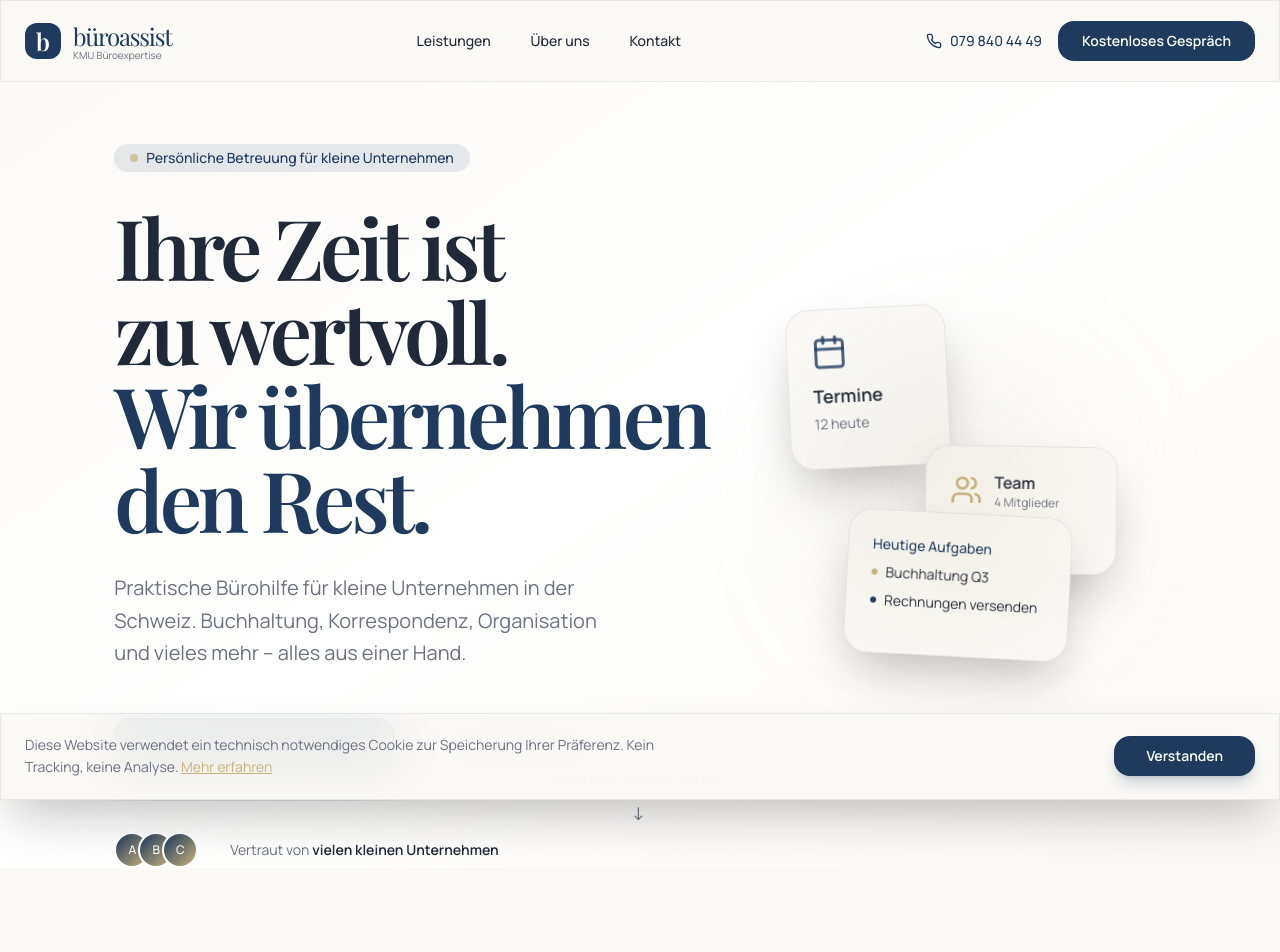
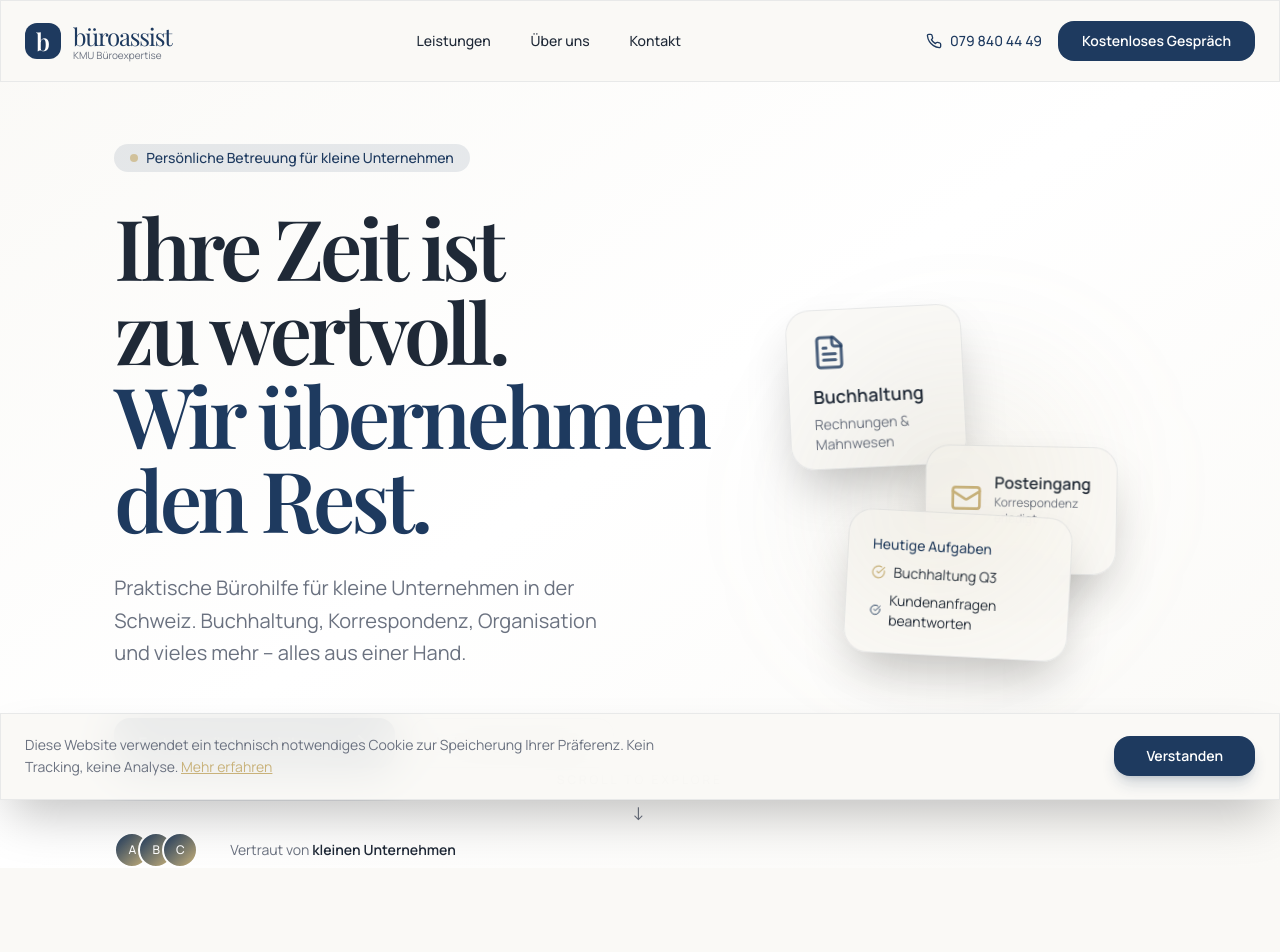
Before and after one commit to Claudio723/buroassist, a Next.js app: page / in a window 1280 px wide. Shown: the top 952 px of the page. Built offline with nearby package versions, Linux system fonts and the light colour scheme.

Commit message:
Hero: schwebende Kacheln an neue Leistungen angepasst, 'vielen' entfernt. About: Zuerich -> Dietikon im Bild-Block.

```diff
--- a/components/About.tsx
+++ b/components/About.tsx
@@ -42,7 +42,7 @@ export default function About() {
           </div>
 
           {/* Subtle office details */}
-          <div className="absolute bottom-8 right-8 text-white/40 text-xs tracking-[3px]">BINZSTRASSE 3 • ZÜRICH 8953</div>
+          <div className="absolute bottom-8 right-8 text-white/40 text-xs tracking-[3px]">BINZSTRASSE 3 • DIETIKON 8953</div>
         </motion.div>
       </div>
     </section>
--- a/components/Hero.tsx
+++ b/components/Hero.tsx
@@ -1,7 +1,7 @@
 "use client";
 
 import { motion } from 'framer-motion';
-import { ArrowRight, Calendar, Users } from 'lucide-react';
+import { ArrowRight, FileText, Mail, CheckCircle } from 'lucide-react';
 
 export default function Hero() {
   const scrollToKontakt = () => {
@@ -58,7 +58,7 @@ export default function Hero() {
               ))}
             </div>
             <div className="text-text-muted">
-              Vertraut von <span className="font-semibold text-text-dark">vielen kleinen Unternehmen</span>
+              Vertraut von <span className="font-semibold text-text-dark">kleinen Unternehmen</span>
             </div>
           </div>
         </div>
@@ -68,15 +68,15 @@ export default function Hero() {
           <div className="absolute inset-0 flex items-center justify-center">
             {/* Floating Office Elements */}
             <motion.div
-              className="absolute top-[12%] left-[8%] glass w-40 h-40 rounded-3xl p-6 shadow-2xl"
+              className="absolute top-[12%] left-[8%] glass w-44 h-40 rounded-3xl p-6 shadow-2xl"
               animate={{ y: [0, -25, 0], rotate: [-3, 2, -3] }}
               transition={{ duration: 7, repeat: Infinity, ease: "easeInOut" }}
             >
               <div className="text-primary/80 mb-3">
-                <Calendar className="w-9 h-9" />
+                <FileText className="w-9 h-9" />
               </div>
-              <div className="font-semibold text-lg">Termine</div>
-              <div className="text-sm text-text-muted mt-1">12 heute</div>
+              <div className="font-semibold text-lg">Buchhaltung</div>
+              <div className="text-sm text-text-muted mt-1">Rechnungen & Mahnwesen</div>
             </motion.div>
 
             <motion.div
@@ -86,11 +86,11 @@ export default function Hero() {
             >
               <div className="flex items-center gap-3">
                 <div className="text-accent">
-                  <Users className="w-8 h-8" />
+                  <Mail className="w-8 h-8" />
                 </div>
                 <div>
-                  <div className="font-semibold">Team</div>
-                  <div className="text-xs text-text-muted">4 Mitglieder</div>
+                  <div className="font-semibold">Posteingang</div>
+                  <div className="text-xs text-text-muted">Korrespondenz erledigt</div>
                 </div>
               </div>
             </motion.div>
@@ -103,10 +103,10 @@ export default function Hero() {
               <div className="text-primary mb-2 text-sm font-medium">Heutige Aufgaben</div>
               <div className="space-y-2 text-sm">
                 <div className="flex items-center gap-2">
-                  <div className="w-1.5 h-1.5 bg-accent rounded-full" /> Buchhaltung Q3
+                  <CheckCircle className="w-3.5 h-3.5 text-accent" /> Buchhaltung Q3
                 </div>
                 <div className="flex items-center gap-2">
-                  <div className="w-1.5 h-1.5 bg-primary rounded-full" /> Rechnungen versenden
+                  <CheckCircle className="w-3.5 h-3.5 text-primary" /> Kundenanfragen beantworten
                 </div>
               </div>
             </motion.div>
```
